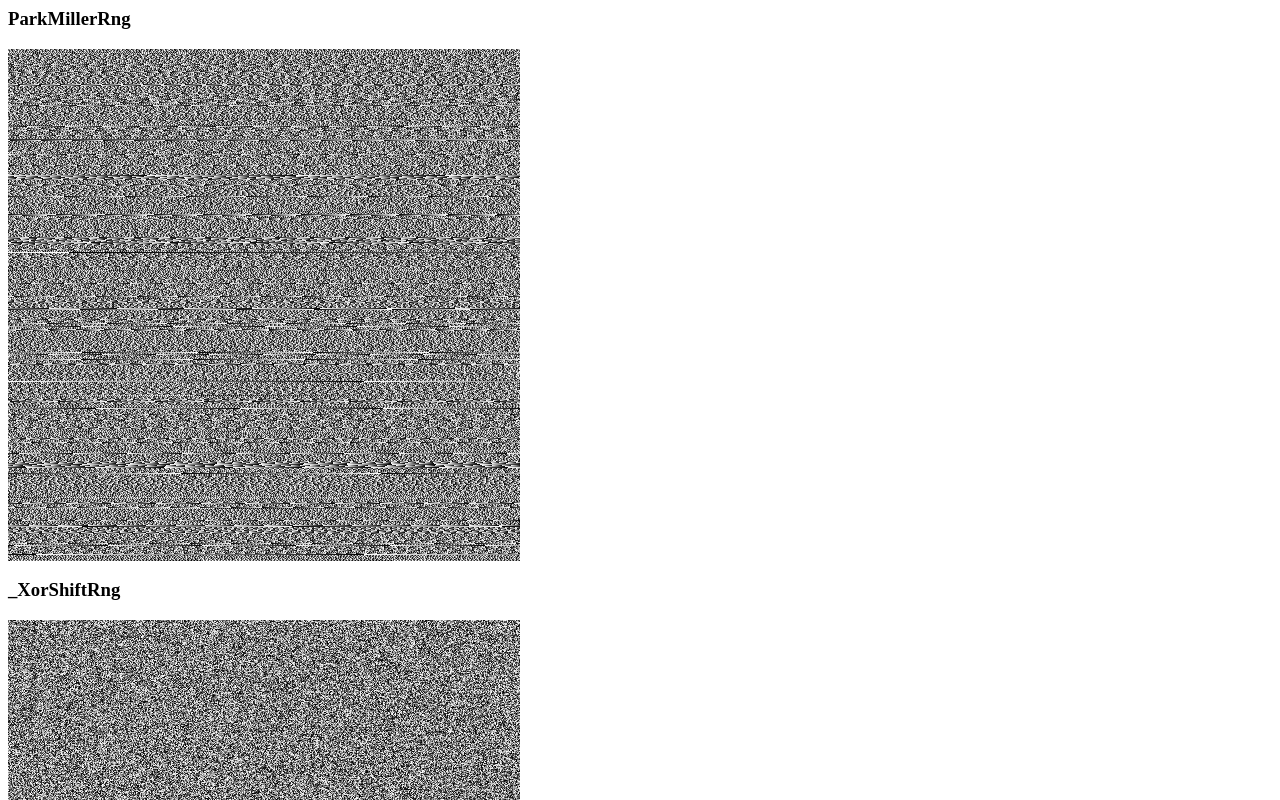
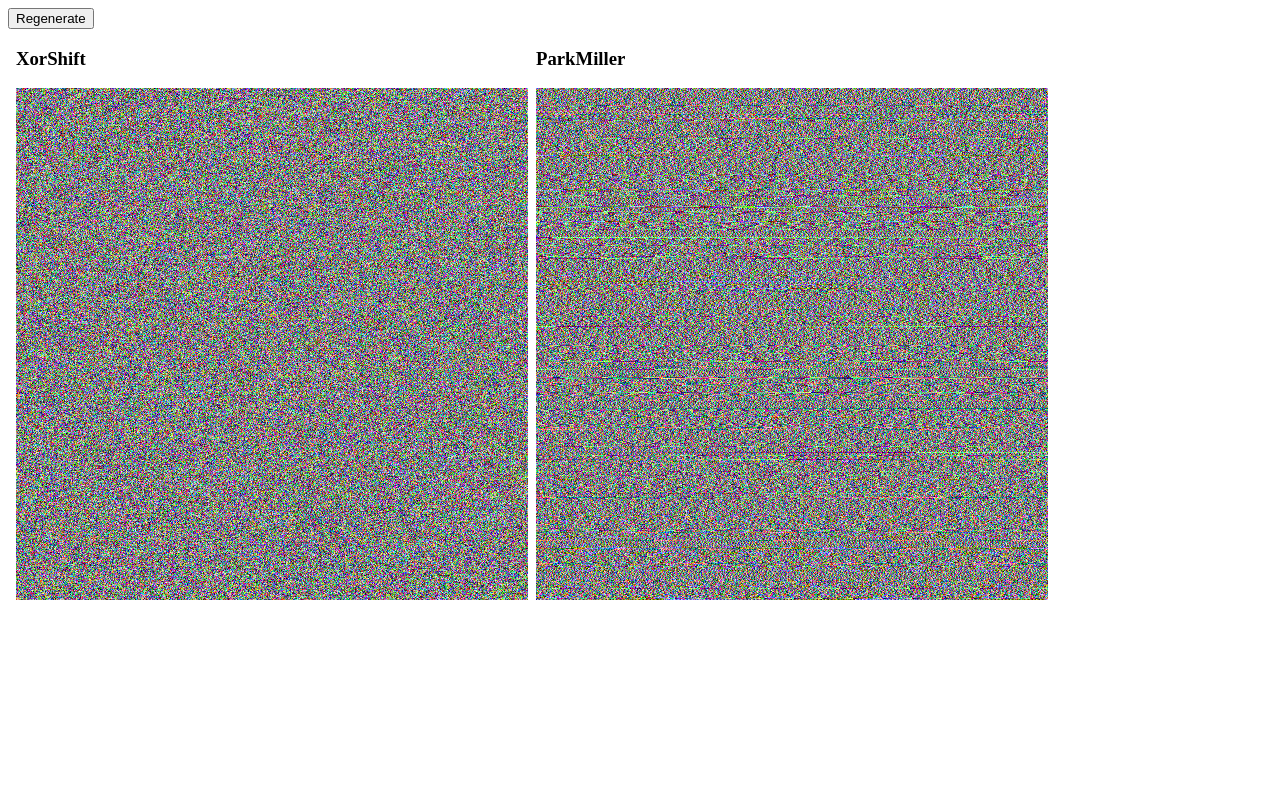
Before and after one commit to aicacia/ts-rand, a website built with Parcel: page examples/simple/index.html in a window 1280 px wide. Shown: the top 800 px of the page. Built offline with nearby package versions, Linux system fonts and the light colour scheme.

Commit message:
add uniform iters

```diff
--- a/examples/simple/index.html
+++ b/examples/simple/index.html
@@ -1,2 +1,3 @@
 <script async src="./index.ts" type="application/javascript"></script>
-<div id="root"></div>
+<button id="regenerate">Regenerate</button>
+<div id="root" style="display: flex;"></div>
--- a/examples/simple/index.ts
+++ b/examples/simple/index.ts
@@ -1,37 +1,62 @@
 import { Rng, ParkMillerRng, XorShiftRng } from "../../src";
 
-const SIZE = 512;
+const SIZE = 512,
+  PIXEL_SIZE = 1,
+  rngs = [
+    function XorShift() {
+      return XorShiftRng.fromSeed(Date.now());
+    },
+    function ParkMiller() {
+      return new ParkMillerRng(Date.now());
+    },
+  ];
 
 function onLoad() {
-  const root = document.getElementById("root");
-
-  root.appendChild(generateRand(new ParkMillerRng(Date.now())));
-  root.appendChild(generateRand(XorShiftRng.fromSeed(Date.now())));
+  rngs.forEach((rng) => createRngElement(rng.name));
+  regenerate();
+  document.getElementById("regenerate").addEventListener("click", regenerate);
 }
 
-function generateRand(rng: Rng) {
+function regenerate() {
+  rngs.forEach((rng) => generateRand(rng));
+}
+
+function createRngElement(id: string) {
   const element = document.createElement("div"),
     text = document.createElement("h3"),
-    canvas = document.createElement("canvas"),
+    canvas = document.createElement("canvas");
+
+  element.id = id;
+  element.style.marginLeft = "8px";
+  canvas.width = canvas.height = SIZE;
+  canvas.style.width = canvas.style.height = `${SIZE}px`;
+
+  text.textContent = id;
+  element.appendChild(text);
+  element.appendChild(canvas);
+  document.getElementById("root").appendChild(element);
+
+  return element;
+}
+
+function generateRand(rngCreator: () => Rng) {
+  const rng = rngCreator(),
+    element = document.getElementById(rngCreator.name),
+    canvas = element.getElementsByTagName("canvas")[0] as HTMLCanvasElement,
     ctx = canvas.getContext("2d");
 
   canvas.width = canvas.height = SIZE;
   canvas.style.width = canvas.style.height = `${SIZE}px`;
 
-  for (let x = 0; x < SIZE; x++) {
-    for (let y = 0; y < SIZE; y++) {
-      const n = rng.nextFloat();
-      ctx.fillStyle = `rgb(${n * 100}%, ${n * 100}%, ${n * 100}%)`;
-      ctx.fillRect(x, y, 1, 1);
+  for (let x = 0; x < SIZE; x += PIXEL_SIZE) {
+    for (let y = 0; y < SIZE; y += PIXEL_SIZE) {
+      ctx.fillStyle = `rgb(${rng.nextIntInRange(0, 100)}%, ${rng.nextIntInRange(
+        0,
+        100
+      )}%, ${rng.nextIntInRange(0, 100)}%)`;
+      ctx.fillRect(x, y, PIXEL_SIZE, PIXEL_SIZE);
     }
   }
-
-  text.textContent = Object.getPrototypeOf(rng).constructor.name;
-  element.appendChild(text);
-
-  element.appendChild(canvas);
-
-  return element;
 }
 
 window.addEventListener("load", onLoad);
--- a/src/Rng.ts
+++ b/src/Rng.ts
@@ -1,5 +1,7 @@
 import { IIterator, Iterator, Option, some } from "@aicacia/core";
 import { MAX_INT } from "./constants";
+import { UniformFloatRng } from "./UniformFloatRng";
+import { UniformIntRng } from "./UniformIntRng";
 
 export type ByteArray = Uint8Array | number[];
 
@@ -51,7 +53,15 @@ export abstract class Rng implements IIterator<number> {
   }
 
   next(): Option<number> {
-    return some(this.nextFloat());
+    return some(this.nextInt());
+  }
+
+  uniformFloatRng(min = 0.0, max = 1.0) {
+    return new UniformFloatRng(this, min, max);
+  }
+
+  uniformIntRng(min = 0, max = 1) {
+    return new UniformIntRng(this, min, max);
   }
 }
 
--- /dev/null
+++ b/src/UniformFloatRng.ts
@@ -0,0 +1,20 @@
+import { Iterator, Option, some } from "@aicacia/core";
+import { Rng } from "./Rng";
+
+export class UniformFloatRng<R extends Rng> extends Iterator<number> {
+  private rng: R;
+  private min: number;
+  private max: number;
+
+  constructor(rng: R, min = 0.0, max = 1.0) {
+    super(rng);
+
+    this.rng = rng;
+    this.min = min;
+    this.max = max;
+  }
+
+  next(): Option<number> {
+    return some(this.rng.nextFloatInRange(this.min, this.max));
+  }
+}
--- /dev/null
+++ b/src/UniformIntRng.ts
@@ -0,0 +1,20 @@
+import { Iterator, Option, some } from "@aicacia/core";
+import { Rng } from "./Rng";
+
+export class UniformIntRng<R extends Rng> extends Iterator<number> {
+  private rng: R;
+  private min: number;
+  private max: number;
+
+  constructor(rng: R, min = 0, max = 1) {
+    super(rng);
+
+    this.rng = rng;
+    this.min = min | 0;
+    this.max = max | 0;
+  }
+
+  next(): Option<number> {
+    return some(this.rng.nextIntInRange(this.min, this.max));
+  }
+}
--- a/src/constants.ts
+++ b/src/constants.ts
@@ -1 +1 @@
-export const MAX_INT: number = Math.pow(2, 31) - 1;
+export const MAX_INT: number = (Math.pow(2, 31) - 1) | 0;
--- a/src/index.ts
+++ b/src/index.ts
@@ -8,6 +8,8 @@ export { ParkMillerRng };
 export { XorShiftRng };
 
 export { MAX_INT } from "./constants";
+export { UniformFloatRng } from "./UniformFloatRng";
+export { UniformIntRng } from "./UniformIntRng";
 
 export const PARK_MILLER_RNG = new ParkMillerRng();
 export const X_OR_SHIFT_RNG = new XorShiftRng();
@@ -57,3 +59,11 @@ export function iter(): Iterator<number> {
 export function random(): number {
   return DEFAULT_RNG.nextFloat();
 }
+
+export function uniformFloatRng(min = 0.0, max = 1.0) {
+  return DEFAULT_RNG.uniformFloatRng(min, max);
+}
+
+export function uniformIntRng(min = 0, max = 1) {
+  return DEFAULT_RNG.uniformIntRng(min, max);
+}
```
Also changed, not shown: package.json (+13 -11 lines), src/rand.test.ts (+24 -4 lines), 1 other file.
